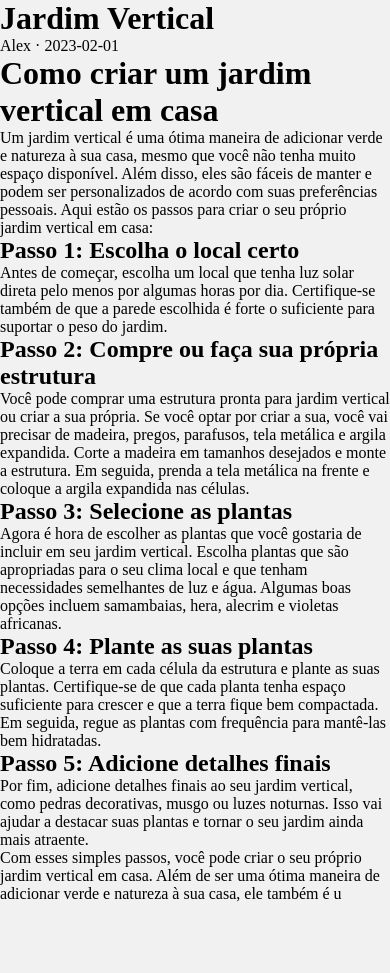
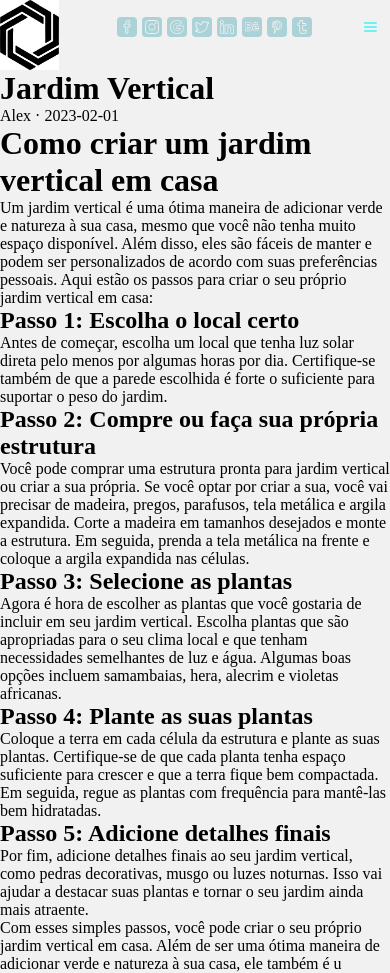
Before and after one commit to MoreiraAlex/AM-Blog, a Next.js app: page /jardinagem in a window 390 px wide. Before the commit the page ends 903 px from the top, so only its background shows below. Built offline with nearby package versions, Linux system fonts and the light colour scheme.

Commit message:
Header responsivo

```diff
--- a/src/components/header/index.tsx
+++ b/src/components/header/index.tsx
@@ -2,12 +2,16 @@ import type { NextPage } from 'next';
 
 import Image from 'next/image';
 import Link from 'next/link';
-import React, { useRef } from 'react';
+import React, { useRef, useState } from 'react';
 
 import { Container, Flex } from 'components/index';
 import { HeaderComponent } from './styles';
 
+import Logo from 'src/assets/img/images.png';
+
 import { CiSearch } from 'react-icons/ci';
+import { IoIosArrowBack, IoIosArrowForward } from 'react-icons/io';
+import { BiMenu, BiX } from 'react-icons/bi';
 import {
   SlSocialFacebook,
   SlSocialInstagram,
@@ -19,11 +23,10 @@ import {
   SlSocialTumblr,
 } from 'react-icons/sl';
 
-import { IoIosArrowBack, IoIosArrowForward } from 'react-icons/io';
+const Header: NextPage = () => {
+  const slider = useRef<HTMLUListElement>(null);
 
-const Header: NextPage = () => {
-  const slider = useRef<HTMLDivElement | null>(null);
-
+  const [button, setButton] = useState(false);
   function MoveSlider(side: number) {
     if (slider.current) {
       if (side > 0) {
@@ -38,17 +41,15 @@ const Header: NextPage = () => {
     <HeaderComponent>
       <Container>
         <Flex align='stretch'>
-          {/* <Image
-          src=''
-          alt='Logo da empresa'
-          width={100}
-          height={100}
-          quality={100}
-        /> */}
-          <h1>AmBlog</h1>
-          <Flex direction='column' justify='space-around' padding='0 10px'>
-            <Flex>
-              <Flex justify='flex-start' gap='5px'>
+          <Image src={Logo} alt='Logo da empresa' quality={100} />
+          <Flex
+            className='navArea'
+            direction='column'
+            justify='space-evenly'
+            padding='0 10px'
+          >
+            <Flex className='navFirstLine'>
+              <Flex className='SocialIcons' justify='flex-start' gap='5px'>
                 <Link href='/'>
                   <SlSocialFacebook />
                 </Link>
@@ -74,6 +75,13 @@ const Header: NextPage = () => {
                   <SlSocialTumblr />
                 </Link>
               </Flex>
+              <button
+                onClick={() => {
+                  button ? setButton(false) : setButton(true);
+                }}
+              >
+                {button ? <BiX /> : <BiMenu />}
+              </button>
               <form>
                 <label>
                   <input placeholder='O que procura?' />
@@ -81,13 +89,22 @@ const Header: NextPage = () => {
                 </label>
               </form>
             </Flex>
-            <Flex>
+            <Flex className='navSecondLine'>
               <nav>
                 <span onClick={() => MoveSlider(1)}>
                   <IoIosArrowBack />
                 </span>
-                {/* @ts-ignore */}
-                <ul ref={slider}>
+                <ul
+                  ref={slider}
+                  className={`${button ? 'mobile_active' : null}`}
+                >
+                  <li>
+                    <form>
+                      <label>
+                        <input placeholder='O que procura?' />
+                      </label>
+                    </form>
+                  </li>
                   <li>Categoria 1</li>
                   <li>Categoria 2</li>
                   <li>Categoria 3</li>
@@ -99,6 +116,33 @@ const Header: NextPage = () => {
                   <li>Categoria 5</li>
                   <li>Categoria 5</li>
                   <li>Categoria 5</li>
+                  <li>Categoria 6</li>
+                  <li>Categoria 6</li>
+                  <li>Categoria 6</li>
+                  <li>Categoria 6</li>
+                  <li>Categoria 6</li>
+                  <li>Categoria 6</li>
+                  <li>Categoria 6</li>
+                  <li>Categoria 6</li>
+                  <li>Categoria 6</li>
+                  <li>Categoria 6</li>
+                  <li>Categoria 6</li>
+                  <li>Categoria 6</li>
+                  <li>Categoria 6</li>
+                  <li>Categoria 6</li>
+                  <li>Categoria 6</li>
+                  <li>Categoria 6</li>
+                  <li>Categoria 6</li>
+                  <li>Categoria 6</li>
+                  <li>Categoria 6</li>
+                  <li>Categoria 6</li>
+                  <li>Categoria 6</li>
+                  <li>Categoria 6</li>
+                  <li>Categoria 6</li>
+                  <li>Categoria 6</li>
+                  <li>Categoria 6</li>
+                  <li>Categoria 6</li>
+                  <li>Categoria 6</li>
                   <li>Categoria 6</li>
                 </ul>
                 <span onClick={() => MoveSlider(0)}>
--- a/src/components/header/styles.ts
+++ b/src/components/header/styles.ts
@@ -2,36 +2,83 @@ import styled from 'styled-components';
 
 export const HeaderComponent = styled.header`
   background-color: ${(props) => props.theme.color.ice};
-  width: 100vw;
+  position: relative;
 
-  & h1 {
-    width: 150px;
-    height: 100px;
-    background-color: ${(props) => props.theme.color.black};
-    color: ${(props) => props.theme.color.white};
-    text-align: center;
-    padding: 10px;
-    padding-top: 40px;
-    text-transform: uppercase;
+  & img {
+    width: 15vw;
+    max-width: 125px;
+    height: auto;
   }
 
-  & a > svg {
+  & .navArea {
+    width: 85vw;
+  }
+
+  & .navFirstLine > .SocialIcons {
+    height: 30px;
+
+    @media (max-width: 450px) {
+      height: 20px;
+    }
+
+    @media (max-width: 600px) {
+      justify-content: center;
+    }
+
+    & > a {
+      height: 100%;
+
+      & > svg {
         background-color: ${(props) => props.theme.color.acento};
         color: ${(props) => props.theme.color.ice};
         border-radius: 4px;
-    width: 25px;
-    height: auto;
+        width: auto;
+        height: 100%;
         padding: 5px;
         transition: 400ms;
 
         &:hover {
           color: ${(props) => props.theme.color.primary};
         }
+
+        @media (max-width: 450px) {
+          padding: 3px;
+        }
+      }
+    }
   }
 
-  & label {
+  & .navFirstLine > button {
+    display: none;
+    background-color: transparent;
+    border: none;
+    height: 30px;
+    width: 30px;
+    z-index: 10;
+
+    @media (max-width: 600px) {
+      display: block;
+    }
+
+    @media (max-width: 450px) {
+      width: 20px;
+      height: 20px;
+    }
+
+    & > svg {
+      fill: ${(props) => props.theme.color.primary};
+      width: 100%;
+      height: 100%;
+    }
+  }
+
+  & .navFirstLine > form > label {
     display: flex;
     align-items: center;
+
+    @media (max-width: 600px) {
+      display: none;
+    }
 
     & input {
       height: 35px;
@@ -42,11 +89,13 @@ export const HeaderComponent = styled.header`
     }
 
     & svg {
-      margin-left: -10%;
+      margin-left: -15%;
+      width: 20px;
+      height: auto;
     }
   }
 
-  & nav {
+  & .navSecondLine > nav {
     display: flex;
     flex-direction: row;
     align-items: center;
@@ -59,6 +108,10 @@ export const HeaderComponent = styled.header`
 
       &:hover {
         cursor: pointer;
+      }
+
+      @media (max-width: 600px) {
+        display: none;
       }
     }
 
@@ -73,6 +126,25 @@ export const HeaderComponent = styled.header`
         display: none;
       }
 
+      @media (max-width: 600px) {
+        position: absolute;
+        z-index: 5;
+        background-color: rgb(170, 210, 215, 0.95);
+        top: 0;
+        right: 0;
+        width: 0;
+        height: 0;
+        /* padding: 100px; */
+        overflow-y: scroll;
+        visibility: hidden;
+        transition: 1s ease-out;
+        border-bottom-left-radius: 50%;
+        flex-direction: column;
+        align-items: center;
+        justify-content: space-between;
+        gap: 10px;
+      }
+
       & li {
         flex: none;
         scroll-snap-align: start;
@@ -80,16 +152,58 @@ export const HeaderComponent = styled.header`
         text-transform: uppercase;
         font-size: 18px;
         font-weight: bold;
-        padding: 0 10px;
         color: ${(props) => props.theme.color.black};
         transition: color 400ms;
+
+        &:first-child {
+          display: none;
+        }
+
+        &:not(:last-child) {
+          margin-right: 30px;
+        }
 
         &:hover {
           cursor: pointer;
           color: ${(props) => props.theme.color.primary};
           border-bottom: 2px solid ${(props) => props.theme.color.primary};
         }
+
+        @media (max-width: 600px) {
+          & {
+            margin-right: 0 !important;
+            margin-bottom: 20px;
+            color: ${(props) => props.theme.color.white};
+          }
+          &:first-child {
+            display: flex;
+            align-items: center;
+            margin-bottom: 0;
+
+            & input {
+              height: 35px;
+              width: 80vw;
+              font-size: 14px;
+              outline: none;
+              border: none;
+              border-bottom: 1px solid ${(props) => props.theme.color.white};
+              background-color: transparent;
+              color: ${(props) => props.theme.color.white};
+              margin: 50px 0;
+
+              &::placeholder {
+                color: ${(props) => props.theme.color.white};
               }
             }
           }
+        }
+      }
+    }
+
+    & .mobile_active {
+      width: 100vw;
+      height: 100vh;
+      visibility: visible;
+    }
+  }
 `;
--- a/src/components/layout/flex/index.tsx
+++ b/src/components/layout/flex/index.tsx
@@ -2,7 +2,7 @@ import type { NextPage } from 'next';
 import type { ReactNode } from 'react';
 
 import { Iprops } from './styles';
-import { Style } from './styles';
+import { FlexComponent } from './styles';
 
 interface Iprop extends Iprops {
   children: ReactNode;
@@ -10,6 +10,7 @@ interface Iprop extends Iprops {
 
 const Flex: NextPage<Iprop> = ({
   children,
+  className,
   direction,
   align,
   justify,
@@ -19,7 +20,8 @@ const Flex: NextPage<Iprop> = ({
   margin,
 }) => {
   return (
-    <Style
+    <FlexComponent
+      className={className}
       direction={direction}
       align={align}
       justify={justify}
@@ -29,7 +31,7 @@ const Flex: NextPage<Iprop> = ({
       margin={margin}
     >
       {children}
-    </Style>
+    </FlexComponent>
   );
 };
 
--- a/src/components/layout/flex/styles.ts
+++ b/src/components/layout/flex/styles.ts
@@ -1,6 +1,7 @@
 import styled from 'styled-components';
 
 export interface Iprops {
+  className?: string;
   direction?: string;
   align?: string;
   justify?: string;
@@ -10,7 +11,8 @@ export interface Iprops {
   margin?: string;
 }
 
-export const Style = styled.section<Iprops>`
+export const FlexComponent = styled.section<Iprops>`
+  ${(props) => `.${props.className}`} , & {
     display: flex;
     flex-direction: ${(props) => props.direction || 'row'};
     align-items: ${(props) => props.align || 'center'};
@@ -19,4 +21,5 @@ export const Style = styled.section<Iprops>`
     width: ${(props) => props.width || '100%'};
     padding: ${(props) => props.padding || '0'};
     margin: ${(props) => props.margin || '0'};
+  }
 `;
--- a/src/pages/[slug].tsx
+++ b/src/pages/[slug].tsx
@@ -7,6 +7,7 @@ import { getAllPosts, getPost } from 'src/services/api';
 import { toHTML } from 'src/services/markdown';
 
 import ReactMarkdown from 'react-markdown';
+import Header from 'components/header';
 
 interface Iprops {
   post: { [key: string]: string };
@@ -15,6 +16,7 @@ interface Iprops {
 const Page: NextPage<Iprops> = ({ post }) => {
   return (
     <>
+      <Header />
       <h1>{post.title}</h1>
       <p>
         {post.author} · {post.date}
--- a/src/pages/blog.tsx
+++ b/src/pages/blog.tsx
@@ -1,3 +1,4 @@
+import Header from 'components/header';
 import type { NextPage } from 'next';
 import { GetStaticProps } from 'next';
 import Link from 'next/link';
@@ -11,6 +12,7 @@ interface Iprops {
 const Home: NextPage<Iprops> = ({ posts }) => {
   return (
     <>
+      <Header />
       <h1>Meu blog!</h1>
       <p>Listagem de posts:</p>
       {posts.map((post) => (
```
Also changed, not shown: src/assets/img/images.png (added). Lines whose indentation alone changed are shown as unchanged.
